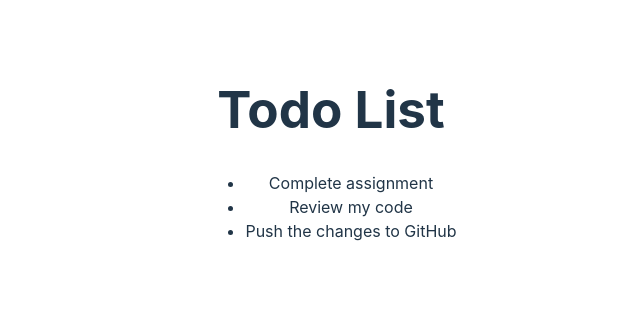
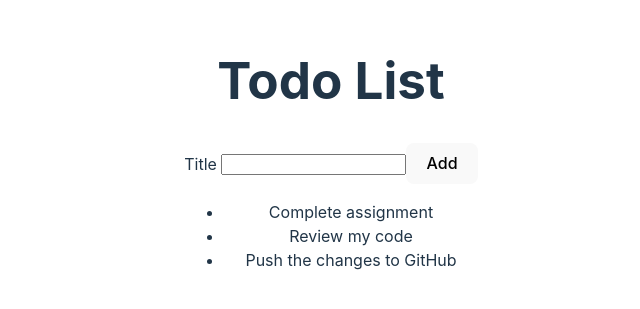
Before and after one commit to Ligo-code/react-todo, a React (Vite) app: page / in a window 1280 px wide. Shown: the part 247-556 px from the top of the page, without its empty margins (309-949 px from the left). Built offline with nearby package versions, Linux system fonts and the light colour scheme.

Commit message:
Components_added

```diff
--- /dev/null
+++ b/src/AddTodoForm.jsx
@@ -0,0 +1,10 @@
+function AddTodoForm(){
+    return(
+        <form>
+            <label htmlFor="todoTitle"> Title </label>
+            <input id="todoTitle"/>
+            <button> Add </button>
+        </form>
+    )
+}
+export default AddTodoForm
--- a/src/App.jsx
+++ b/src/App.jsx
@@ -2,12 +2,8 @@
 import reactLogo from './assets/react.svg';
 import './App.css';
 import * as React from 'react';
-
-let todoList = [
-  { id: 1, title: "Complete assignment" },
-  { id: 2, title: "Review my code" },
-  { id: 3, title: "Push the changes to GitHub" }
-];
+import TodoList from './todoList.jsx'
+import AddTodoForm from './AddTodoForm.jsx'
 
 
 function App() {
@@ -15,12 +11,8 @@
   return (
     <div>
       <h1>Todo List</h1>
-      <ul>
-        {todoList.map((item) => (
-          <li key={item.id}>
-            {(item.title).trim()} </li>
-        ))}
-      </ul>
+     < AddTodoForm/>
+     < TodoList/>
     </div>
   );
 }
--- /dev/null
+++ b/src/TodoList.jsx
@@ -0,0 +1,26 @@
+import React from "react";
+
+
+/* JSX */
+let todoList = [
+  { id: 1, title: "Complete assignment" },
+  { id: 2, title: "Review my code" },
+  { id: 3, title: "Push the changes to GitHub" }
+];
+
+function TodoList() {
+
+  return (
+    <ul>
+      {todoList.map((item) => (
+        <li key={item.id}>
+          {(item.title).trim()} </li>
+      ))}
+    </ul>
+
+  )
+
+
+}
+
+export default TodoList;
```
